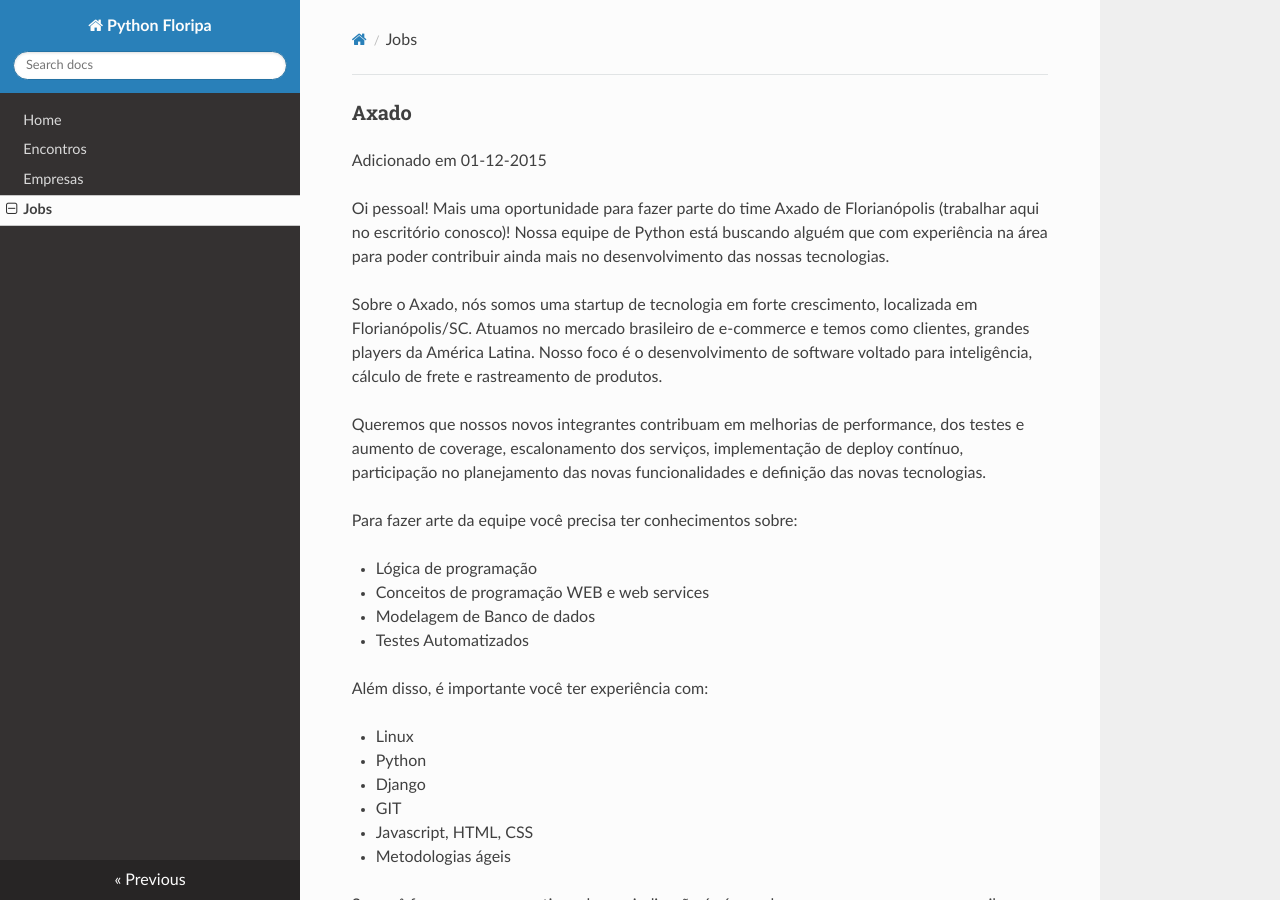
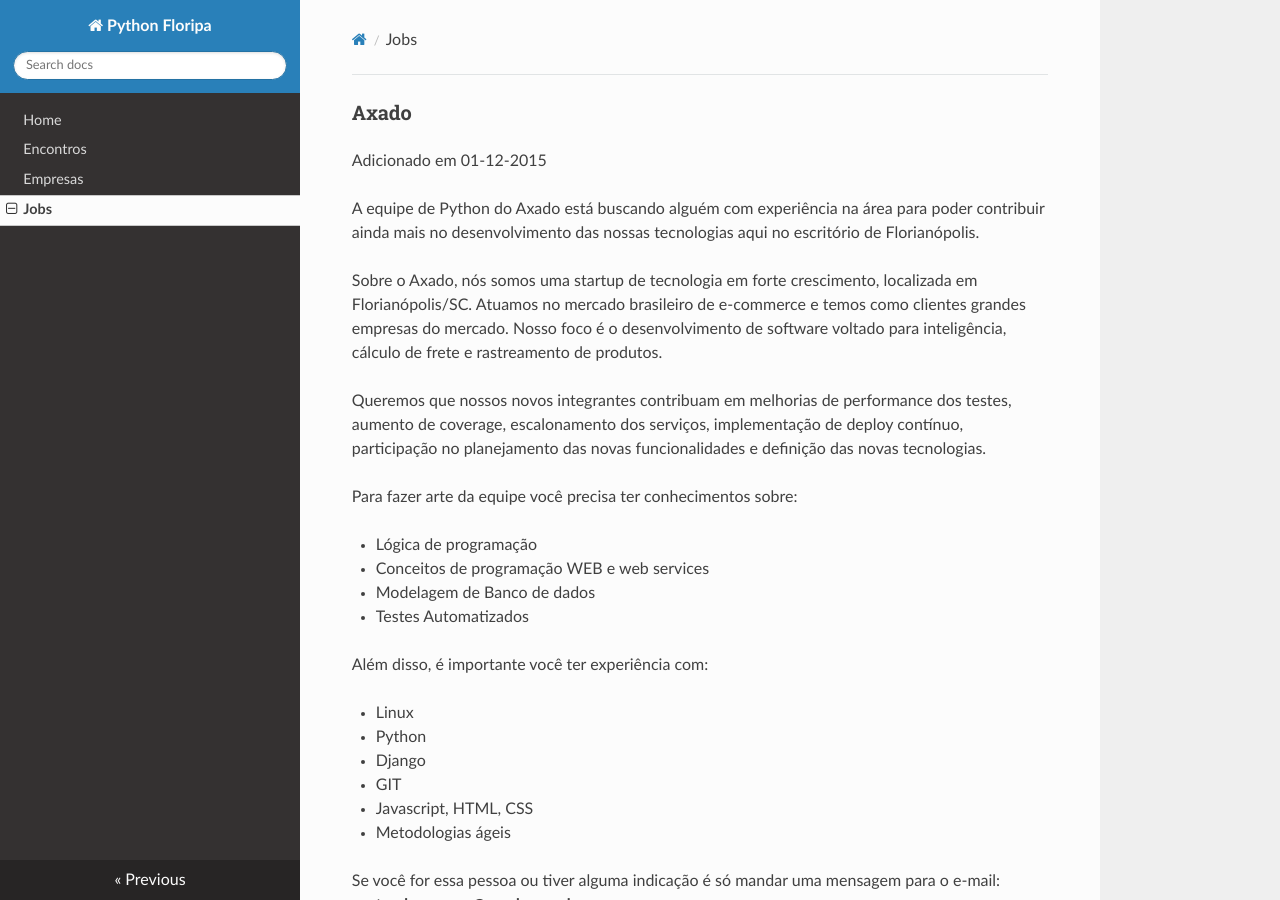
Before and after one commit to PythonFloripa/pythonfloripa.github.io, an MkDocs documentation site: the page built from docs/jobs.md, in a window 1280 px wide and 900 px high. Built offline with MkDocs 1.6.1, drawn with Linux system fonts in a browser that asks for light colours; nearby versions of some CDN libraries; old or Windows-style settings are respelled for this version of MkDocs.

Commit message:
change job description

```diff
--- a/docs/jobs.md
+++ b/docs/jobs.md
@@ -1,11 +1,13 @@
 ### Axado
 Adicionado em 01-12-2015
 
-Oi pessoal! Mais uma oportunidade para fazer parte do time Axado de Florianópolis (trabalhar aqui no escritório conosco)! Nossa equipe de Python está buscando alguém que com experiência na área para poder contribuir ainda mais no desenvolvimento das nossas tecnologias.
+A equipe de Python do Axado está buscando alguém com experiência na área para poder contribuir ainda mais no desenvolvimento das nossas tecnologias aqui no escritório de Florianópolis.
 
-Sobre o Axado, nós somos uma startup de tecnologia em forte crescimento, localizada em Florianópolis/SC. Atuamos no mercado brasileiro de e-commerce e temos como clientes, grandes players da América Latina. Nosso foco é o desenvolvimento de software voltado para inteligência, cálculo de frete e rastreamento de produtos.
 
-Queremos que nossos novos integrantes contribuam em melhorias de performance, dos testes e aumento de coverage, escalonamento dos serviços, implementação de deploy contínuo, participação no planejamento das novas funcionalidades e definição das novas tecnologias.
+Sobre o Axado, nós somos uma startup de tecnologia em forte crescimento, localizada em Florianópolis/SC. Atuamos no mercado brasileiro de e-commerce e temos como clientes grandes empresas do mercado. Nosso foco é o desenvolvimento de software voltado para inteligência, cálculo de frete e rastreamento de produtos.
+
+
+Queremos que nossos novos integrantes contribuam em melhorias de performance dos testes, aumento de coverage, escalonamento dos serviços, implementação de deploy contínuo, participação no planejamento das novas funcionalidades e definição das novas tecnologias.
 
 Para fazer arte da equipe você precisa ter conhecimentos sobre:
 
@@ -13,6 +15,7 @@ Para fazer arte da equipe você precisa ter conhecimentos sobre:
 - Conceitos de programação WEB e web services
 - Modelagem de Banco de dados
 - Testes Automatizados
+
 
 Além disso, é importante você ter experiência com:
 
```
